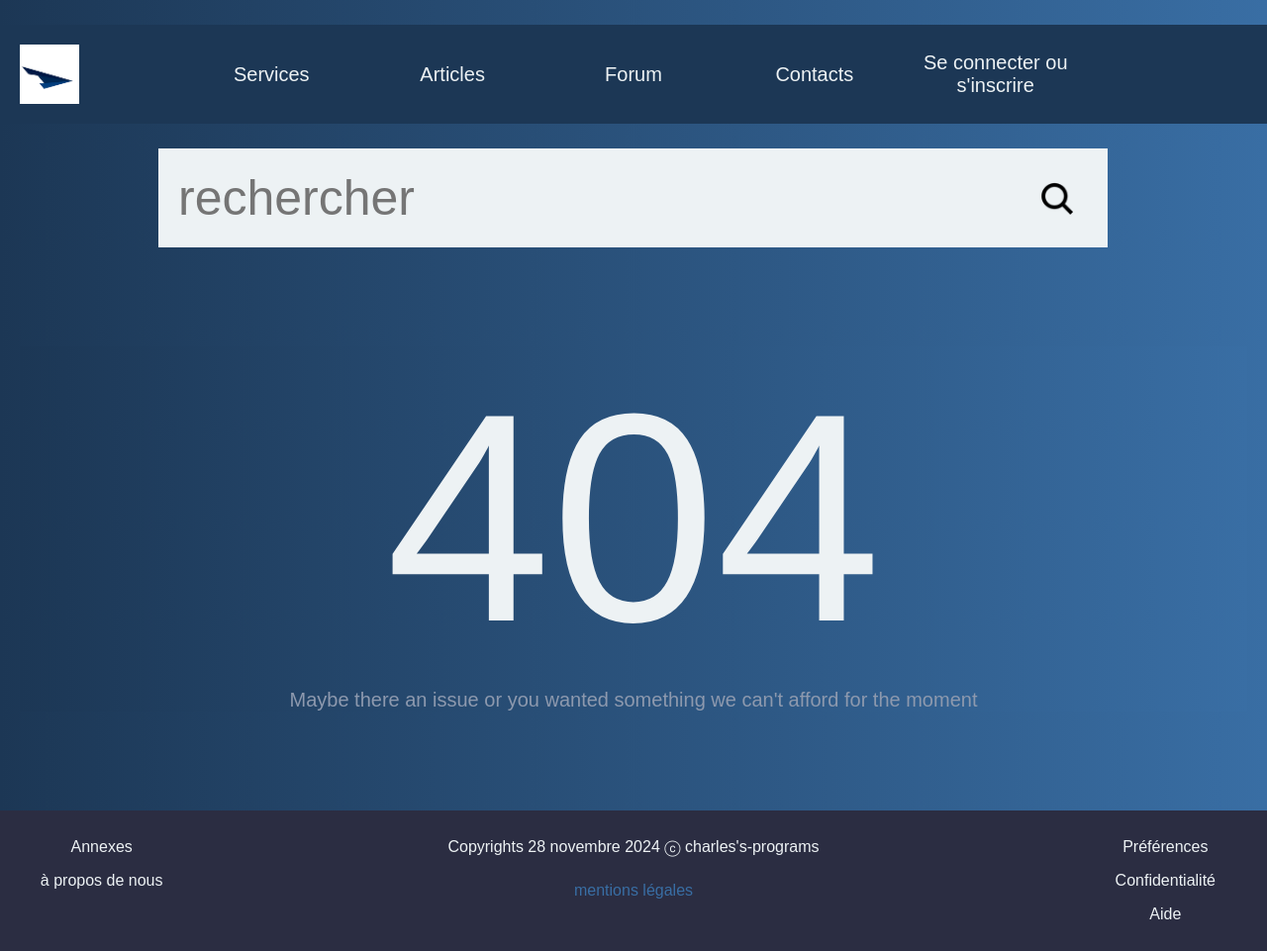
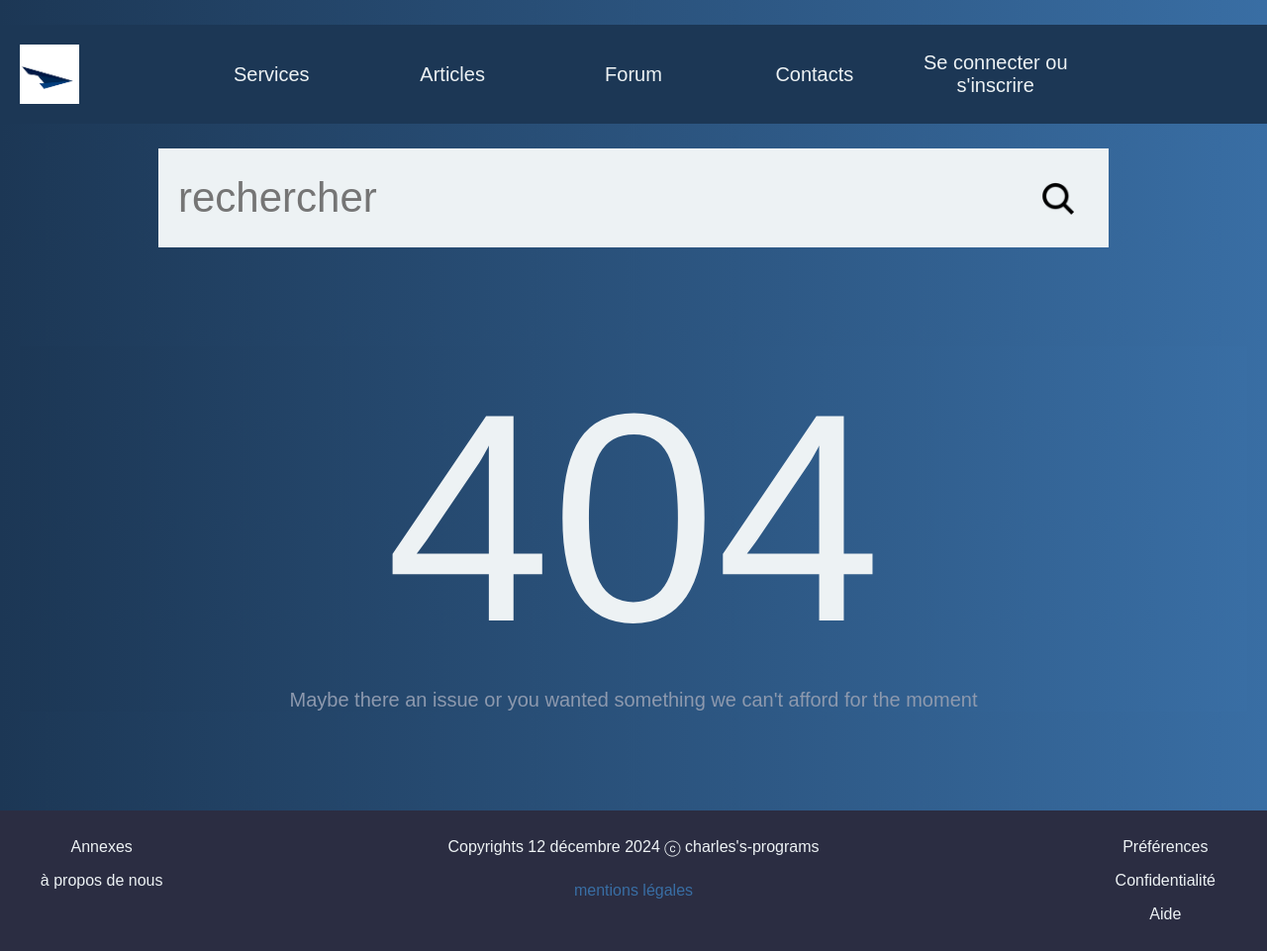
Before and after one commit to lucka-0/Site-Internet, a plain HTML site: page Béta 1/html/error.html in a window 1280 px wide. Shown: the whole page at 99% size. Drawn offline with Linux system fonts and the light colour scheme.

Commit message:
B241212-1.0.1
Updated style.css
changed display for facility
corrected searchbar bug
Changed known bugs' format

```diff
--- a/Béta 1/html/error.html
+++ b/Béta 1/html/error.html
@@ -50,7 +50,7 @@
             <a href="error.html"><p class="footer_p">à propos de nous</p></a>
         </nav>
         <nav class="footer-line_2">
-            <a href="error.html"><p class="footer_p">Copyrights 28 novembre 2024 &#x24D2; charles's-programs</p></a>
+            <a href="error.html"><p class="footer_p">Copyrights 12 décembre 2024 &#x24D2; charles's-programs</p></a>
             <a href="error.html" class="footer_p text-copyrights"><p>mentions légales</p></a>
         </nav>
         <nav class="footer-line_3">
--- a/Béta 1/styles/style.css
+++ b/Béta 1/styles/style.css
@@ -27,23 +27,23 @@ a{text-decoration: none;}
 }
                                         /* header-searchbar */
 .header_searchbar-container{
-    display: grid;
-    grid-template-columns: repeat(200);
+    display: flex;
     margin: 25px 160px 100px 160px;
+    /* height: 100px; */
 }
 .header_searchbar{
-    grid-column: 1 / 200;
+    flex: 1 1 auto;
     background-color: #edf2f4;
-    font-size: 50px;
-    padding: 0 20px 0 20px;
+    font-size: 42px;
+    padding: 5px 20px;
     border: 0px;
 }
 .header_searchbar:focus{outline: none;}
 .header_searchbar-logo{
-    height: 60px; width: auto;
+    flex: 1 1 auto;
     padding: 20px;
-    grid-column: 200;
     background-color: #edf2f4;
+    height: auto; max-width: 60px;
 }
                                         /* page */
 .main-page{
```
Also changed, not shown: Béta 1/html-offline/contacts.html (+1 -1 lines), Béta 1/html-offline/footer.html (+1 -1 lines), Béta 1/html-offline/portfolio.html (+1 -1 lines), Béta 1/html/index.html (+1 -1 lines), Béta 1/html/legal-informations.html (+1 -1 lines), Béta 1/known-bugs.txt (deleted).
